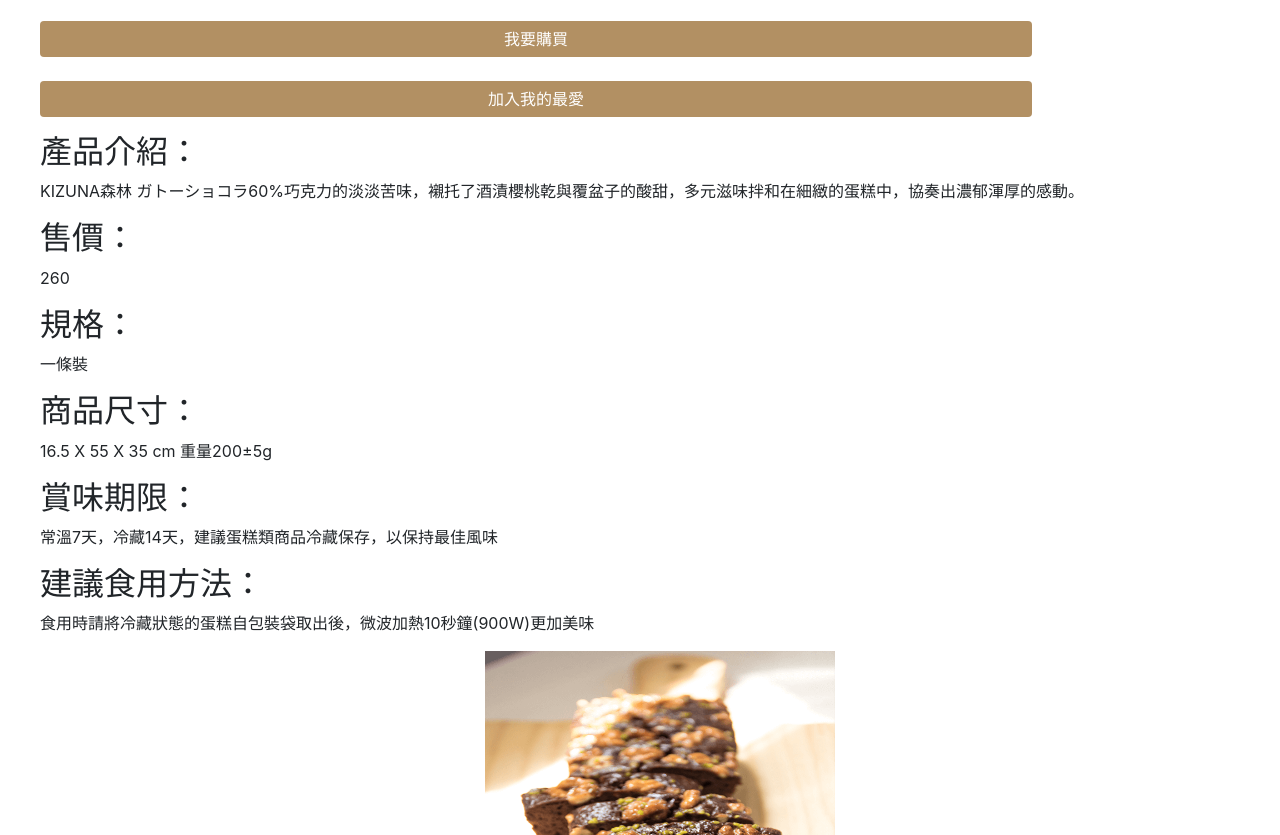
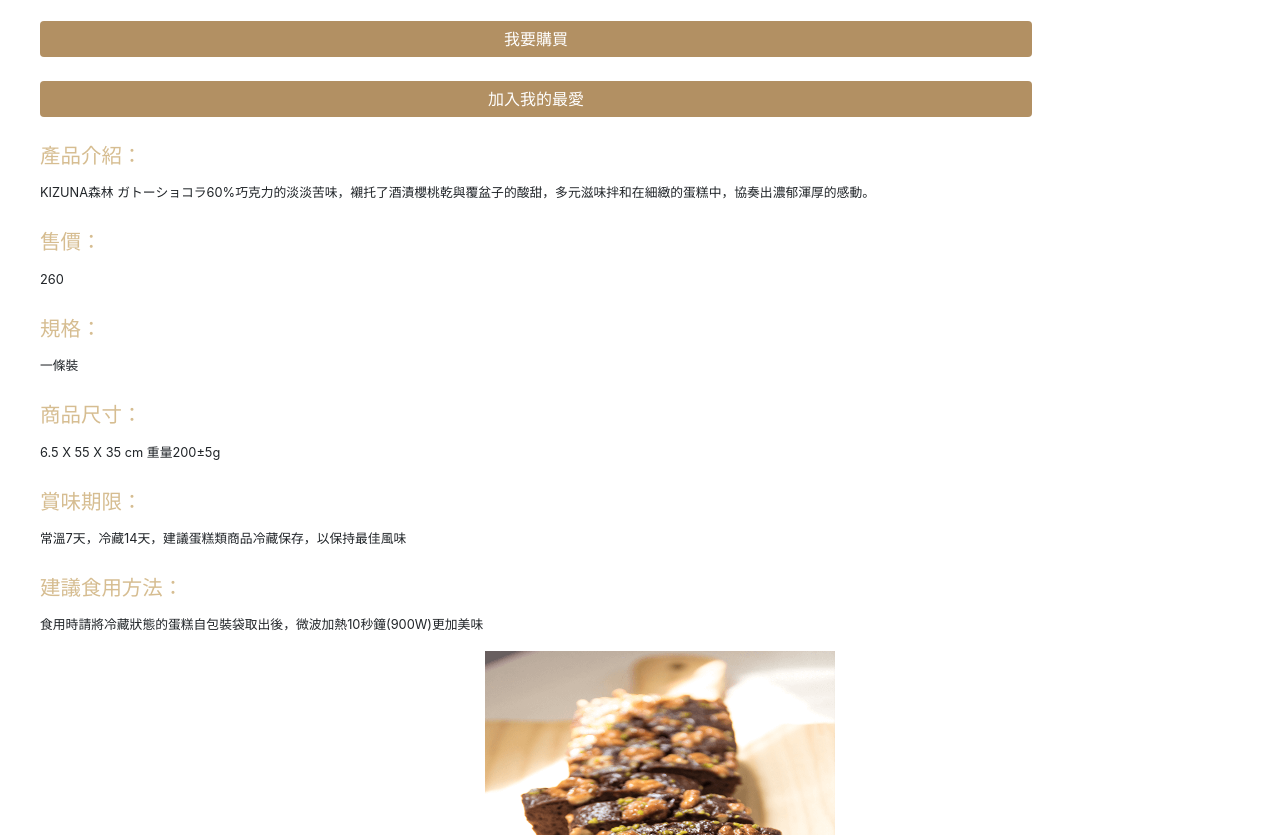
Before and after one commit to ST2DE/week5-static-ec-product-page-54LENACT, a plain HTML site: page index.html in a window 1280 px wide. Shown: the part 700-1535 px from the top of the page. Drawn offline with nearby package versions, Linux system fonts and the light colour scheme.

Commit message:
after lag

```diff
--- a/index.html
+++ b/index.html
@@ -14,8 +14,12 @@
             text-indent: 50px;
             letter-spacing: 3px;
         }
+        h2{
+            font-family:serif;
+            color:#d6bd91;
+        }
         .specialtext{
-            font-size=18px ;
+            font-size:18px ;
             font-family:serif;
             letter-spacing: 3px;
             color: #b29063;
@@ -128,18 +132,18 @@
             </ul>
             <div >
                 <ul >
-                    <h2 >產品介紹：</h2>
-                    <p>KIZUNA森林 ガトーショコラ60%巧克力的淡淡苦味，襯托了酒漬櫻桃乾與覆盆子的酸甜，多元滋味拌和在細緻的蛋糕中，協奏出濃郁渾厚的感動。</p>
-                    <h2 >售價：</h2>
-                    <p>260</p>
-                    <h2 >規格：</h2>
-                    <p>一條裝</p>
-                    <h2 >商品尺寸：</h2>
-                    <p>16.5 X 55 X 35 cm 重量200±5g</p>
-                    <h2 >賞味期限：</h2>
-                    <p>常溫7天，冷藏14天，建議蛋糕類商品冷藏保存，以保持最佳風味</p>
-                    <h2 >建議食用方法：</h2>
-                    <p>食用時請將冷藏狀態的蛋糕自包裝袋取出後，微波加熱10秒鐘(900W)更加美味</p>
+                    <h2 ><small><small>產品介紹：</small></small></h2>
+                    <p><small>KIZUNA森林 ガトーショコラ60%巧克力的淡淡苦味，襯托了酒漬櫻桃乾與覆盆子的酸甜，多元滋味拌和在細緻的蛋糕中，協奏出濃郁渾厚的感動。</small></p>
+                    <h2 ><small><small>售價：</small></small></h2>
+                    <p><small>260</small></p>
+                    <h2 ><small><small>規格：</small></small></h2>
+                    <p><small>一條裝</small></p>
+                    <h2 ><small><small>商品尺寸：</small></small></h2>
+                    <p><small>6.5 X 55 X 35 cm 重量200±5g</small></p>
+                    <h2 ><small><small>賞味期限：</small></small></h2>
+                    <p><small>常溫7天，冷藏14天，建議蛋糕類商品冷藏保存，以保持最佳風味</small></p>
+                    <h2 ><small><small>建議食用方法：</small></small></h2>
+                    <p><small>食用時請將冷藏狀態的蛋糕自包裝袋取出後，微波加熱10秒鐘(900W)更加美味</small></p>
                     <a href="#"><img src="img/anothercake.png" width="350" height ="350" style="display:block; margin:auto;"></a>
                     <br>
                     <button type="button" class="buttonLine btn">回上頁</button>
```
